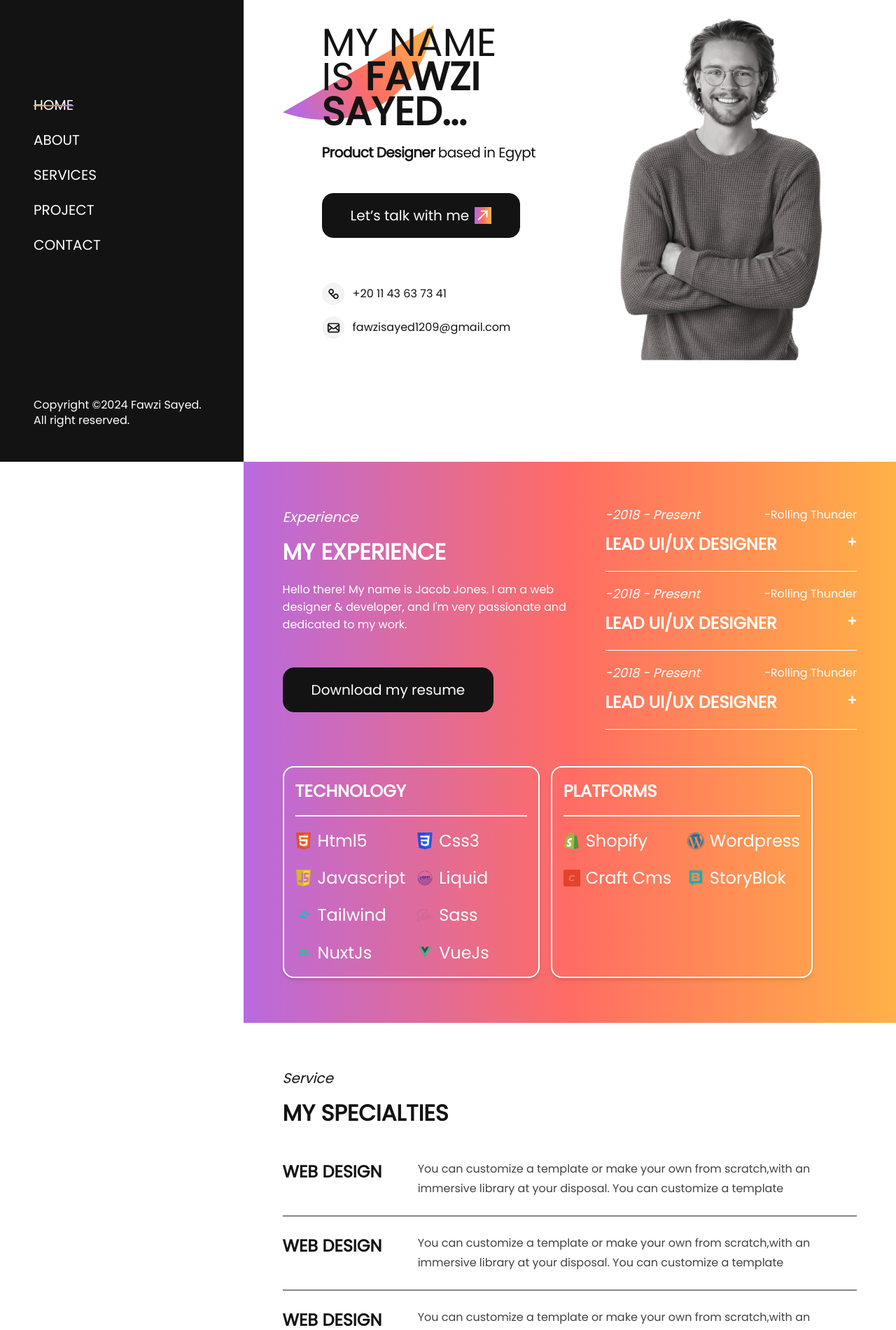
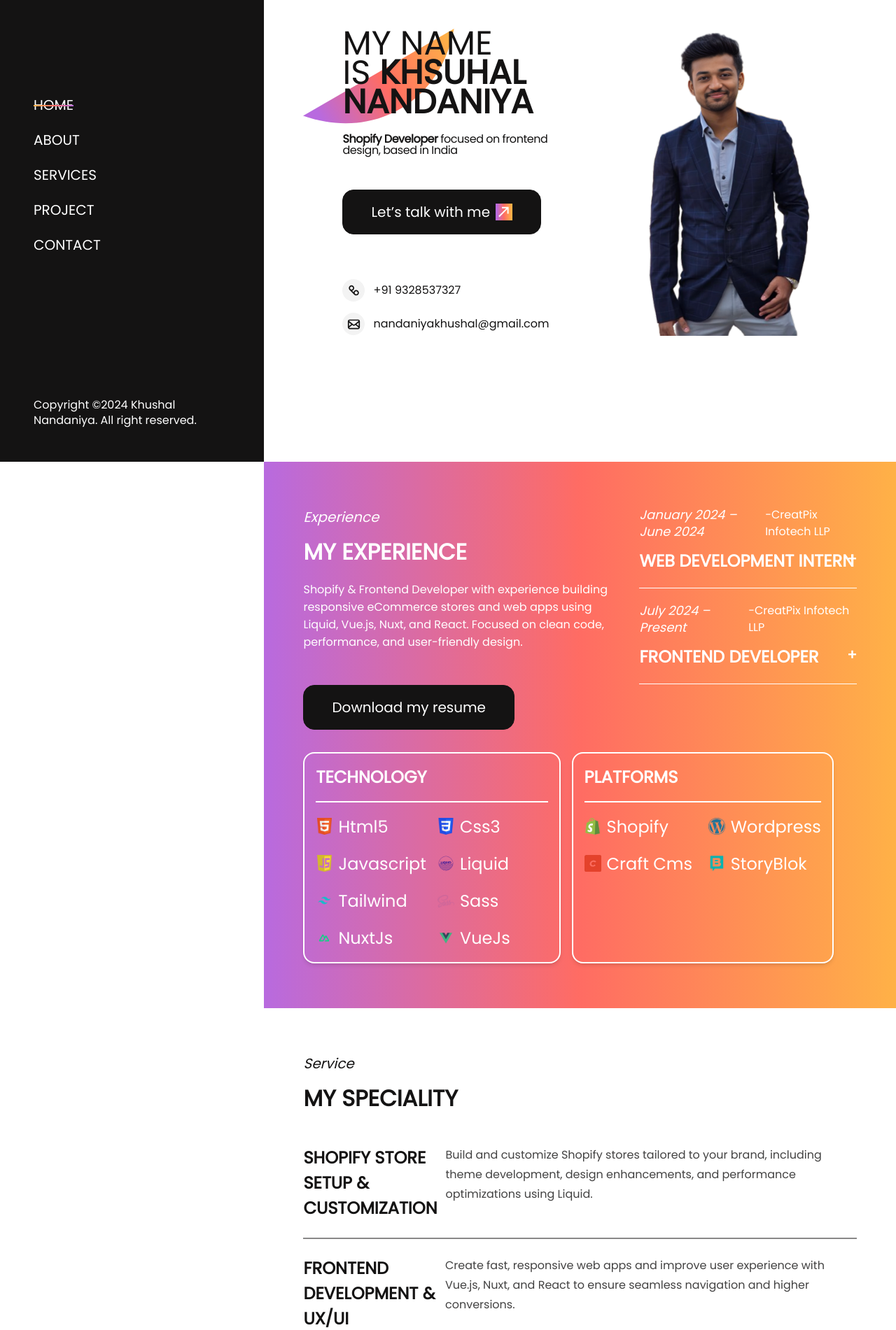
Before and after one commit to khushalnandaniya/nuxt-portfolio, a Nuxt app: page / in a window 1280 px wide. Shown: the part 140-2041 px from the top of the page at 70% size. Built offline with nearby package versions, Linux system fonts and the light colour scheme.

Commit message:
Content Chnages

```diff
--- a/assets/css/typography.css
+++ b/assets/css/typography.css
@@ -20,7 +20,7 @@
   letter-spacing: -0.03em;
 }
 .text-extra-large {
-  font-size: 6.375rem;
+  font-size: 5.5rem;
   line-height: 0.88;
   letter-spacing: 0;
 }
@@ -62,14 +62,17 @@
   .text-extra-large {
     font-size: 5rem;
   }
+  .text-large {
+    font-size: 1.5rem;
+  }
 }
 
 @media screen and (max-width: 1280px) {
   .text-large {
-    font-size: 1.25rem;
+    font-size: 1rem;
   }
   .text-extra-large {
-    font-size: 3.5rem;
+    font-size: 3rem;
   }
   .heading-large {
     font-size: 2rem;
--- a/components/About.vue
+++ b/components/About.vue
@@ -15,7 +15,7 @@ import Skillcard from './Skillcard.vue';
             <h2 class="heading-large uppercase">My experience</h2>
           </div>
           <p class="heading-small">
-            Hello there! My name is Jacob Jones. I am a web designer & developer, and I'm very passionate and dedicated to my work.
+            Shopify & Frontend Developer with experience building responsive eCommerce stores and web apps using Liquid, Vue.js, Nuxt, and React. Focused on clean code, performance, and user-friendly design.
           </p>
         </div>
         <a href="/resume.pdf" download>
--- a/components/Accordion.vue
+++ b/components/Accordion.vue
@@ -2,22 +2,16 @@
 import { ref } from 'vue';
 const data = [
   {
-    time: "-2018 - Present",
-    company: "-Rolling Thunder",
-    role: "Lead UI/UX Designer",
-    description: "Lorem ipsum dolor, sit amet consectetur adipisicing elit. Exercitationem, totam ab? Iure vero, fugiat nihil perferendis pariatur exercitationem corporis modi inventore possimus. Eius, dolorum? In?"
+    time: "January 2024 – June 2024",
+    company: "-CreatPix Infotech LLP",
+    role: "Web Development Intern",
+    description: "During this internship, I was immersed in real-world eCommerce development. I contributed to multiple Shopify projects—translating design mockups into dynamic interfaces, writing maintainable code, and learning how to build for both form and function. I also deepened my understanding of collaborative workflows and Agile processes."
   },
   {
-    time: "-2018 - Present",
-    company: "-Rolling Thunder",
-    role: "Lead UI/UX Designer",
-    description: "Lorem ipsum dolor, sit amet consectetur adipisicing elit. Exercitationem, totam ab? Iure vero, fugiat nihil perferendis pariatur exercitationem corporis modi inventore possimus. Eius, dolorum? In?"
-  },
-  {
-    time: "-2018 - Present",
-    company: "-Rolling Thunder",
-    role: "Lead UI/UX Designer",
-    description: "Lorem ipsum dolor, sit amet consectetur adipisicing elit. Exercitationem, totam ab? Iure vero, fugiat nihil perferendis pariatur exercitationem corporis modi inventore possimus. Eius, dolorum? In?"
+    time: "July 2024 – Present",
+    company: "-CreatPix Infotech LLP",
+    role: "Frontend Developer",
+    description: "At CreatPix, I craft high-performance Shopify experiences with a strong focus on responsive design, clean code, and real-world business goals. From theme customization using Liquid to building reusable components in Vue and Nuxt, I work alongside designers and backend developers to bring engaging online stores to life. Every line of code aims to improve user experience, performance, and results."
   },
 ]
 </script>
@@ -29,7 +23,7 @@ const data = [
       class="overflow-hidden cursor-pointer"
     >
       <summary class="flex flex-col gap-3 pb-5 border-b-[1px] border-white mb-5">
-        <div class="flex justify-between">
+        <div class="flex justify-between flex-col md:flex-row">
           <span class="text-small italic">{{ item.time }}</span>
           <span class="text-base">{{ item.company }}</span>
         </div>
--- a/components/Footer.vue
+++ b/components/Footer.vue
@@ -13,6 +13,6 @@ import { IconsInstagram, IconsLinkedin } from '#components';
                 <IconsInstagram />
             </nuxt-link>
         </div>
-    <p class="text-extra-small">Copyright ©2024 Fawzi Sayed. All right reserved.</p>
+    <p class="text-extra-small">Copyright ©2024 Khushal Nandaniya. All right reserved.</p>
     </div>
 </template>
--- a/components/Homepage.vue
+++ b/components/Homepage.vue
@@ -21,8 +21,8 @@ import { IconsElement, IconsInstagram, IconsLinkedin } from '#components';
       </div>
       <div class="flex flex-col gap-12 z-[1]">
         <div class="flex flex-col gap-6">
-          <h1 class="text-extra-large uppercase">My name <br class="hidden md:block"> is <b> Fawzi </b><br class="hidden md:block">  <b>Sayed...</b></h1>
-          <h3 class="text-large"><b>Product Designer </b> based in Egypt</h3>
+          <h1 class="text-extra-large uppercase">My name <br class="hidden md:block"> is <b> Khsuhal </b><br class="hidden md:block">  <b>Nandaniya</b></h1>
+          <h3 class="text-large"><b>Shopify Developer</b> focused on frontend design, based in India</h3>
         </div>
         <nuxt-link to="#Contact" class="button px-5 lg:px-10 py-4">
           <span>Let’s talk with me</span>
@@ -32,17 +32,17 @@ import { IconsElement, IconsInstagram, IconsLinkedin } from '#components';
       <div class="flex justify-between flex-wrap gap-4">
         <div class="flex gap-3 items-center">
           <IconsPhone />
-          <span>+20 11 43 63 73 41</span>
+          <span>+91 9328537327</span>
         </div>
         <div class="flex gap-3 items-center">
           <IconsEmail />
-          <span>fawzisayed1209@gmail.com</span>
+          <span>nandaniyakhushal@gmail.com</span>
         </div>
       </div>
     </div>
     <div class="relative profile-section">
       <img src="/images/profilepic.png" alt="profilepic" width="528" height="691" class="relative filter" loading="lazy"  placeholder="blur">
-      <div class="absolute top-0 left-0 h-full">
+      <div class="absolute top-[5%] left-0 h-full">
         <IconsElement/>
       </div>
     </div>
--- a/components/ServiceCard.vue
+++ b/components/ServiceCard.vue
@@ -3,21 +3,26 @@ import { IconsMinus, IconsPlus } from '#components';
 
 const data = [
   {
-    title : "Web Design",
-    subtitle : "You can customize a template or make your own from scratch,with an immersive library at your disposal. You can customize a template",
-    description : "<p>Lorem ipsum dolor sit amet consectetur adipisicing elit. Odit voluptatem provident pariatur possimus, asperiores sint ratione <br> adipisci deserunt aliquid et quidem harum veniam laborum ullam adipisci deserunt aliquid et quidem harum veniam laborum ullam. adipisci deserunt aliquid et quidem harum veniam laborum ullam adipisci deserunt aliquid et quidem harum veniam laborum ullam</p>"
+    title: "Shopify Store Setup & Customization",
+    subtitle: "Build and customize Shopify stores tailored to your brand, including theme development, design enhancements, and performance optimizations using Liquid.",
+    description: "<p>I develop fully customized Shopify stores that reflect your brand’s identity and business goals. Whether starting from scratch or enhancing an existing theme, I use Liquid to tailor every aspect — from layout and design to functionality — ensuring your store looks great and performs flawlessly. I also focus on optimizing theme speed and responsiveness to provide smooth shopping experiences on all devices.</p>"
   },
   {
-    title : "Web Design",
-    subtitle : "You can customize a template or make your own from scratch,with an immersive library at your disposal. You can customize a template",
-    description : "<p>Lorem ipsum dolor sit amet consectetur adipisicing elit. Odit voluptatem provident pariatur possimus, asperiores sint ratione <br> adipisci deserunt aliquid et quidem harum veniam laborum ullam adipisci deserunt aliquid et quidem harum veniam laborum ullam. adipisci deserunt aliquid et quidem harum veniam laborum ullam adipisci deserunt aliquid et quidem harum veniam laborum ullam</p>"
+    title: "Frontend Development & UX/UI",
+    subtitle: "Create fast, responsive web apps and improve user experience with Vue.js, Nuxt, and React to ensure seamless navigation and higher conversions.",
+    description: "<p>Using modern frameworks like Vue.js, Nuxt, and React, I build fast, responsive frontend applications that work seamlessly across desktops, tablets, and mobiles. I improve your store’s user interface and user experience by designing intuitive navigation, clear call-to-actions, and visually appealing layouts — all aimed at increasing customer engagement and boosting sales.</p>"
   },
   {
-    title : "Web Design",
-    subtitle : "You can customize a template or make your own from scratch,with an immersive library at your disposal. You can customize a template",
-    description : "<p>Lorem ipsum dolor sit amet consectetur adipisicing elit. Odit voluptatem provident pariatur possimus, asperiores sint ratione <br> adipisci deserunt aliquid et quidem harum veniam laborum ullam adipisci deserunt aliquid et quidem harum veniam laborum ullam. adipisci deserunt aliquid et quidem harum veniam laborum ullam adipisci deserunt aliquid et quidem harum veniam laborum ullam</p>"
+    title: "API & Apps Integration",
+    subtitle: "Integrate third-party services, payment gateways, and build custom Shopify or frontend apps to extend your store’s functionality.",
+    description: "<p>I help extend your store’s capabilities by integrating third-party tools such as payment gateways, marketing platforms, and inventory systems. Additionally, I develop custom Shopify apps and frontend web applications tailored to your unique business needs, automating workflows and adding new features that make managing your store easier and more efficient.</p>"
+  },
+  {
+    title: "Support & Maintenance",
+    subtitle: "Provide reliable troubleshooting, updates, and maintenance to keep your eCommerce store secure and running smoothly.",
+    description: "<p>Post-launch, I offer dependable support to keep your Shopify store running smoothly. This includes troubleshooting bugs, applying updates, ensuring security, and performing regular maintenance. My goal is to minimize downtime and keep your customers happy with a seamless shopping experience.</p>"
   }
-]
+];
 
 </script>
 <template>
--- a/components/Services.vue
+++ b/components/Services.vue
@@ -6,7 +6,7 @@ import ServiceCard from './ServiceCard.vue';
 <template>
   <div id="Services" class="h-auto px-8 lg:px-14 py-8 md:py-16">
     <p class="mb-4 text-medium italic">Service</p>
-    <h2 class="heading-large uppercase">My Specialties</h2>
+    <h2 class="heading-large uppercase">my speciality</h2>
     <ServiceCard />
   </div>
 </template>
```
Also changed, not shown: public/images/profilepic.png.
